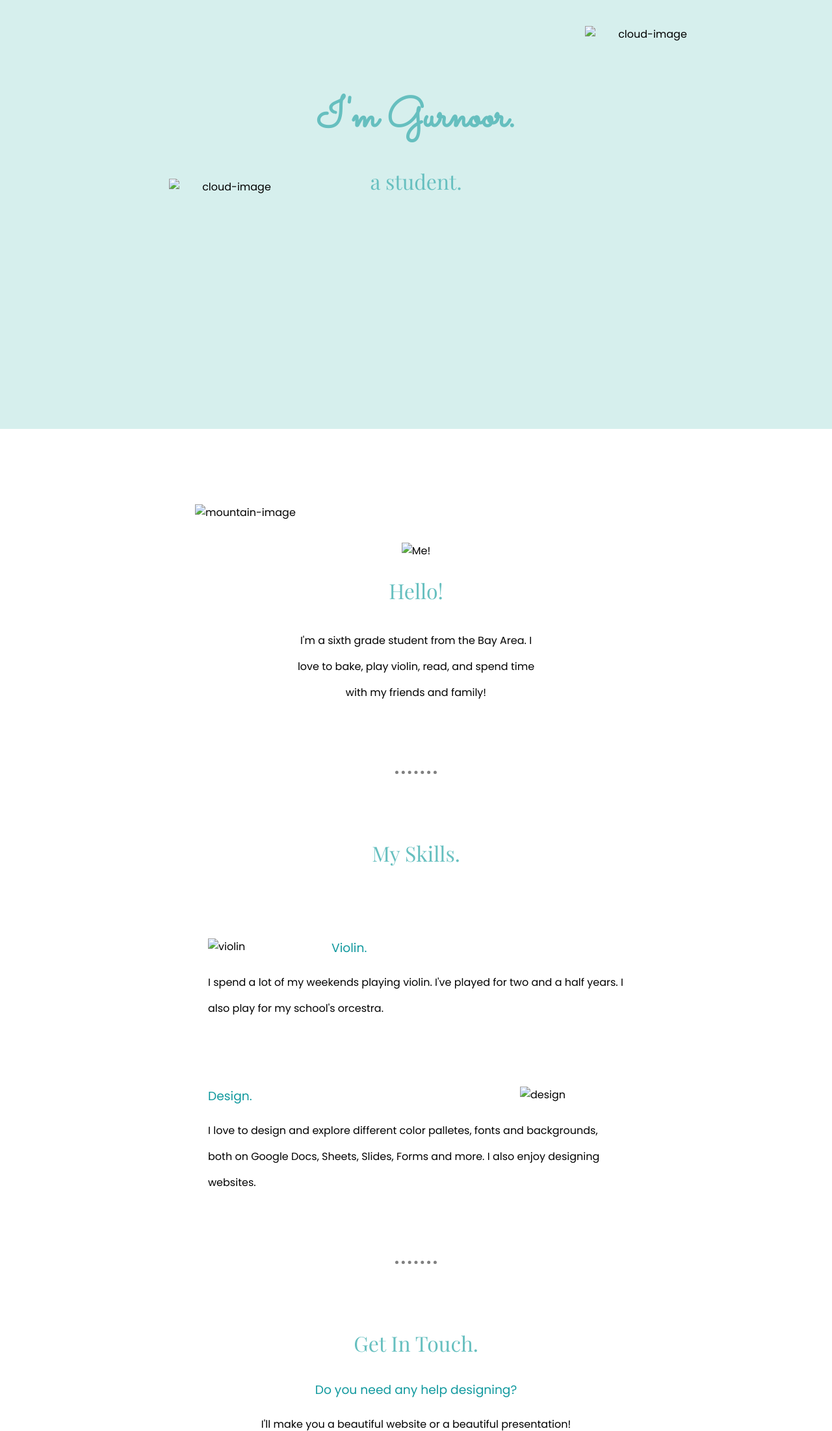
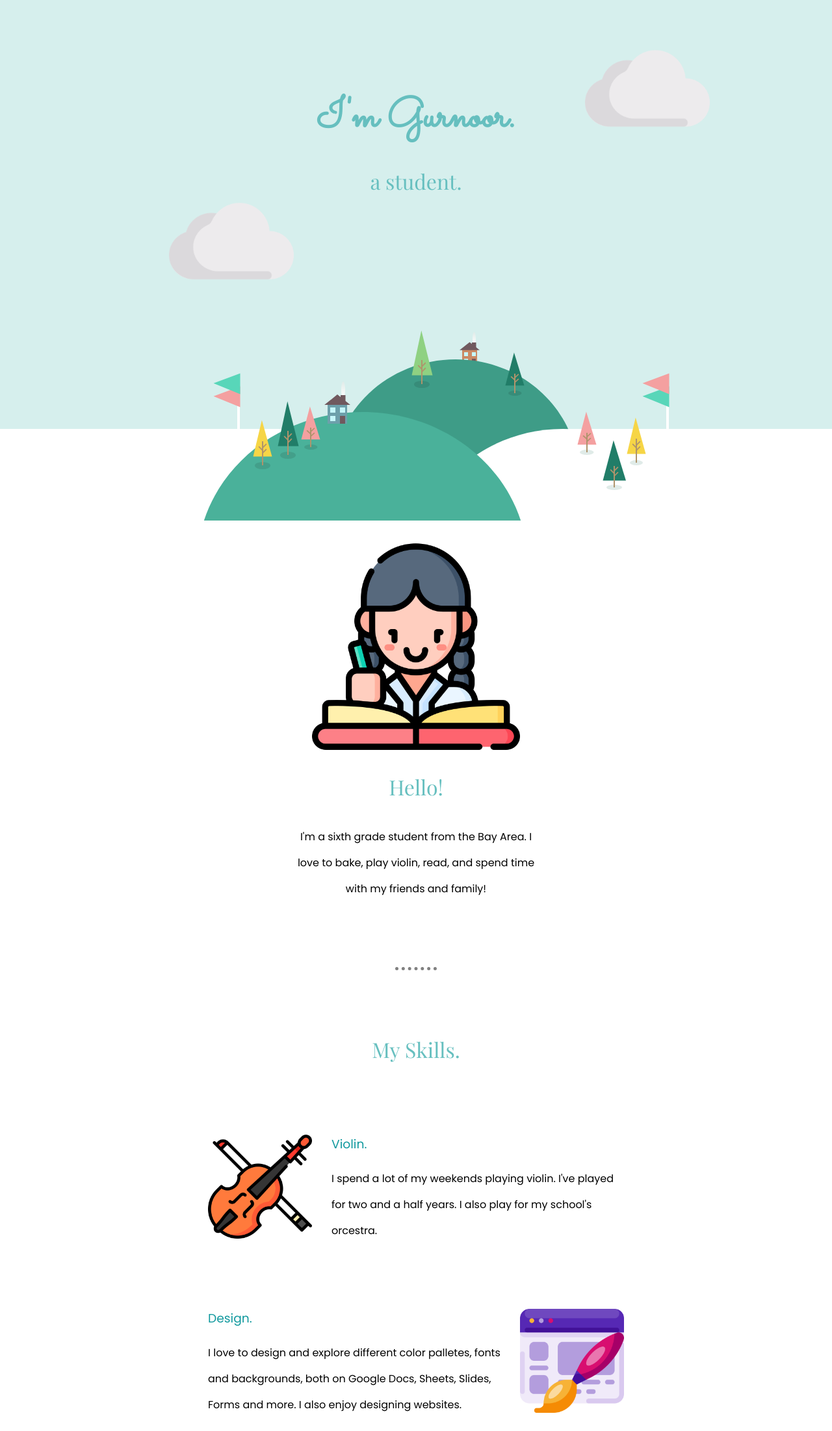
Before and after one commit to Gurnoor313/gurnoor313.github.io, a plain HTML site: page index.html in a window 1280 px wide. Shown: the top 2202 px of the page at 65% size. Drawn offline with nearby package versions, Linux system fonts and the light colour scheme; files that its build step writes are made by us from their sources; a web font is replaced by a local one.

Commit message:
Update index.html

```diff
--- a/index.html
+++ b/index.html
@@ -7,22 +7,22 @@
   <link rel="preconnect" href="https://fonts.googleapis.com">
   <link rel="preconnect" href="https://fonts.gstatic.com" crossorigin>
   <link href="https://fonts.googleapis.com/css2?family=Cedarville+Cursive&family=Playfair+Display&family=Poppins&family=Sacramento&display=swap" rel="stylesheet">
-  <link rel="stylesheet" href="css/styles.css">
+  <link rel="stylesheet" href="styles.css">
   <link rel="icon" href="favicon.ico">
 </head>
 
 <body>
   <div class="top-container">
-    <img class="top-cloud" src="images/cloud.png" alt="cloud-image">
+    <img class="top-cloud" src="cloud.png" alt="cloud-image">
     <h1>I'm Gurnoor.</h1>
     <h2> a student. </h2>
-    <img class="bottom-cloud" src="images/cloud.png" alt="cloud-image">
-    <img class="mountain" src="images/land.svg" alt="mountain-image">
+    <img class="bottom-cloud" src="cloud.png" alt="cloud-image">
+    <img class="mountain" src="land.svg" alt="mountain-image">
   </div>
   <div class="middle-container">
     <div class="profile">
       <br /> <br /><br>
-      <img class="me" src="images/student.png" alt="Me!">
+      <img class="me" src="student.png" alt="Me!">
       <h2>Hello!</h2>
       <p class="intro">I'm a sixth grade student from the Bay Area. I love to bake, play violin, read, and spend time with my friends and family! </p>
     </div>
@@ -30,12 +30,12 @@
     <div class="skills">
       <h2>My Skills.</h2>
       <div class="skill-row">
-        <img class="violin" src="images/violin.png" alt="violin">
+        <img class="violin" src="violin.png" alt="violin">
         <h3>Violin.</h3>
         <p>I spend a lot of my weekends playing violin. I've played for two and a half years. I also play for my school's orcestra.</p>
       </div>
       <div class="skill-row">
-        <img class="design" src="images/web-design.png" alt="design">
+        <img class="design" src="web-design.png" alt="design">
         <h3>Design.</h3>
         <p>I love to design and explore different color palletes, fonts and backgrounds, both on Google Docs, Sheets, Slides, Forms and more. I also enjoy designing websites. </p>
       </div>
```
